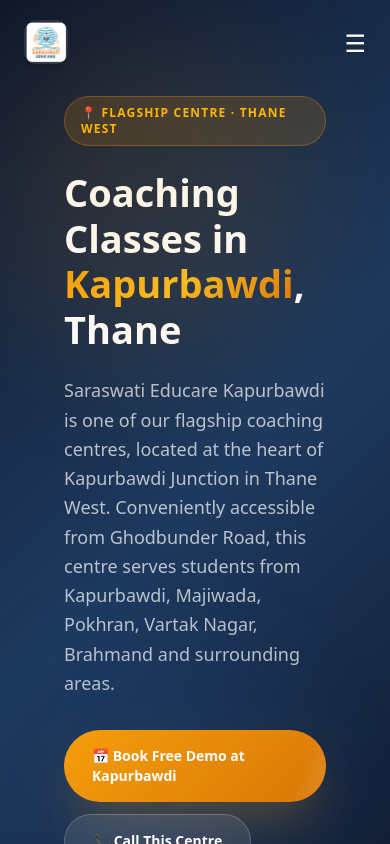
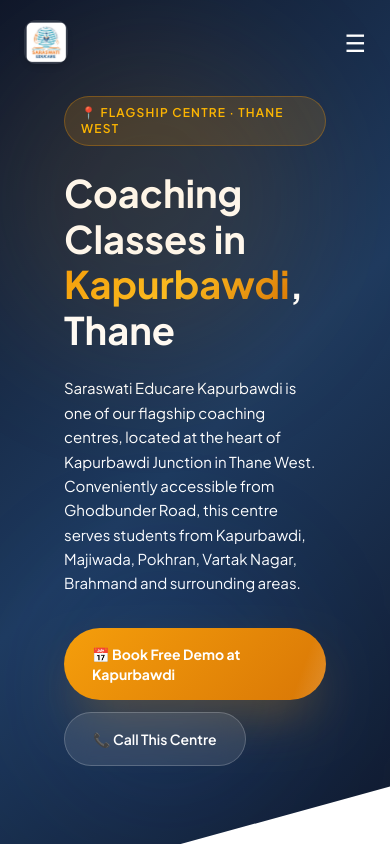
Before and after one commit to mumbaiops45/Saraswati, a Next.js app: page /centres/highland-dhokali in a window 390 px wide. Shown: the top 844 px of the page. Built offline with nearby package versions, Linux system fonts and the light colour scheme.

Commit message:
some change

```diff
--- a/src/app/about/page.jsx
+++ b/src/app/about/page.jsx
@@ -138,7 +138,7 @@
               <br />in Thane
             </h1>
             <p
-              className="text-white/70 text-lg leading-relaxed max-w-2xl"
+              className="text-white text-md leading-relaxed max-w-2xl"
               style={{ animation: "fadeIn 0.9s ease 0.5s both" }}
             >
               From a single classroom to six centres and 10,000+ students — this is the story of Thane's most trusted coaching institute.
--- a/src/app/blog/page.jsx
+++ b/src/app/blog/page.jsx
@@ -332,7 +332,7 @@
               Expert Study Guides<br />& <span className="gold-text">Exam Strategies</span><br />for Thane Students
             </h1>
             <p
-              className="text-white/70 text-lg leading-relaxed max-w-2xl"
+              className="text-white text-md leading-relaxed max-w-2xl"
               style={{ animation: "fadeIn 0.9s ease 0.5s both" }}
             >
               JEE preparation, NEET tips, MHT-CET strategy, board exam guides and parent resources — written by faculty who have been coaching Thane students since 2002.
--- a/src/app/centres/highland-dhokali/page.jsx
+++ b/src/app/centres/highland-dhokali/page.jsx
@@ -29,9 +29,7 @@
   );
 }
 
-// ─────────────────────────────────────────────
-// CENTRE DATA — swap this object for each page
-// ─────────────────────────────────────────────
+
 const centre = {
   name:        "Kapurbawdi",
   slug:        "kapurbawdi",
@@ -39,7 +37,7 @@
   heroDesc:    "Saraswati Educare Kapurbawdi is one of our flagship coaching centres, located at the heart of Kapurbawdi Junction in Thane West. Conveniently accessible from Ghodbunder Road, this centre serves students from Kapurbawdi, Majiwada, Pokhran, Vartak Nagar, Brahmand and surrounding areas.",
   address:     "Address to be provided by client — near Kapurbawdi Junction, Thane West",
   landmark:    "Near Kapurbawdi Junction, Ghodbunder Road",
-  phone:       "+91 XXXXX XXXXX",
+  phone:       "+91 8779624253",
   whatsapp:    "https://wa.me/91XXXXXXXXXX",
   email:       "kapurbawdi@saraswatieducare.com",
   mapEmbedUrl: "https://www.google.com/maps/embed?pb=!1m18!1m12!1m3!1d3767.7!2d72.9!3d19.2!2m3!1f0!2f0!3f0!3m2!1i1024!2i768!4f13.1!3m3!1m2!1s0x0%3A0x0!2zKapurbawdi!5e0!3m2!1sen!2sin!4v1",
@@ -132,7 +130,7 @@
     }`;
 
   return (
-    <div className="font-sans bg-white text-gray-900 overflow-x-hidden">
+    <div className=" bg-white text-gray-900 overflow-x-hidden">
       <style>{`
 
         .gold-gradient { background: linear-gradient(135deg, #f59e0b, #d97706); }
@@ -191,7 +189,7 @@
               <span className="gold-text">{centre.name}</span>, Thane
             </h1>
 
-            <p className="text-white/70 text-lg leading-relaxed max-w-2xl mb-8"
+            <p className="text-white text-md leading-relaxed max-w-2xl mb-8"
               style={{ animation:"fadeIn 0.9s ease 0.5s both" }}>
               {centre.heroDesc}
             </p>
--- a/src/app/centres/kapurbawdi/page.jsx
+++ b/src/app/centres/kapurbawdi/page.jsx
@@ -29,9 +29,7 @@
   );
 }
 
-// ─────────────────────────────────────────────
-// CENTRE DATA — swap this object for each page
-// ─────────────────────────────────────────────
+
 const centre = {
   name:        "Kapurbawdi",
   slug:        "kapurbawdi",
@@ -39,7 +37,7 @@
   heroDesc:    "Saraswati Educare Kapurbawdi is one of our flagship coaching centres, located at the heart of Kapurbawdi Junction in Thane West. Conveniently accessible from Ghodbunder Road, this centre serves students from Kapurbawdi, Majiwada, Pokhran, Vartak Nagar, Brahmand and surrounding areas.",
   address:     "Address to be provided by client — near Kapurbawdi Junction, Thane West",
   landmark:    "Near Kapurbawdi Junction, Ghodbunder Road",
-  phone:       "+91 XXXXX XXXXX",
+  phone:       "+91 8779624253",
   whatsapp:    "https://wa.me/91XXXXXXXXXX",
   email:       "kapurbawdi@saraswatieducare.com",
   mapEmbedUrl: "https://www.google.com/maps/embed?pb=!1m18!1m12!1m3!1d3767.7!2d72.9!3d19.2!2m3!1f0!2f0!3f0!3m2!1i1024!2i768!4f13.1!3m3!1m2!1s0x0%3A0x0!2zKapurbawdi!5e0!3m2!1sen!2sin!4v1",
@@ -132,7 +130,7 @@
     }`;
 
   return (
-    <div className="font-sans bg-white text-gray-900 overflow-x-hidden">
+    <div className=" bg-white text-gray-900 overflow-x-hidden">
       <style>{`
 
         .gold-gradient { background: linear-gradient(135deg, #f59e0b, #d97706); }
@@ -191,7 +189,7 @@
               <span className="gold-text">{centre.name}</span>, Thane
             </h1>
 
-            <p className="text-white/70 text-lg leading-relaxed max-w-2xl mb-8"
+            <p className="text-white text-md leading-relaxed max-w-2xl mb-8"
               style={{ animation:"fadeIn 0.9s ease 0.5s both" }}>
               {centre.heroDesc}
             </p>
--- a/src/app/centres/majiwada/page.jsx
+++ b/src/app/centres/majiwada/page.jsx
@@ -129,7 +129,7 @@
     }`;
 
   return (
-    <div className="font-sans bg-white text-gray-900 overflow-x-hidden">
+    <div className=" bg-white text-gray-900 overflow-x-hidden">
       <style>{`
 
         .gold-gradient { background: linear-gradient(135deg, #f59e0b, #d97706); }
@@ -183,7 +183,7 @@
               Coaching Classes in<br /><span className="gold-text">{centre.name}</span>, Thane West
             </h1>
 
-            <p className="text-white/70 text-lg leading-relaxed max-w-2xl mb-8"
+            <p className="text-white text-md leading-relaxed max-w-2xl mb-8"
               style={{ animation: "fadeIn 0.9s ease 0.5s both" }}>
               {centre.heroDesc}
             </p>
--- a/src/app/component/Home.jsx
+++ b/src/app/component/Home.jsx
@@ -273,7 +273,7 @@
             </h1>
 
             <p
-              className="text-white/70 text-lg lg:text-xl leading-relaxed mb-10 max-w-2xl"
+              className="text-white text-md lg:text-md leading-relaxed mb-10 max-w-2xl"
               style={{ animation: "fadeInUp 0.9s ease 0.5s both" }}
             >
               Saraswati Educare has been helping students in Thane crack IIT JEE, NEET, MHT-CET and board exams since 2002. Six centres. IITian faculty. 24 years of consistent results.
@@ -342,7 +342,7 @@
         </div>
       </section>
 
-      {/* ── COURSES ── */}
+
       <section className="py-24 bg-gray-950">
         <div className="max-w-7xl mx-auto px-6">
           <AnimatedSection>
--- a/src/app/contact/page.jsx
+++ b/src/app/contact/page.jsx
@@ -99,7 +99,7 @@
     }`;
 
   return (
-    <div className="font-sans bg-white text-gray-900 overflow-x-hidden">
+    <div className=" bg-white text-gray-900 overflow-x-hidden">
       <style>{`
 
         .gold-gradient { background: linear-gradient(135deg, #f59e0b, #d97706); }
@@ -152,7 +152,7 @@
               style={{ animation: "fadeIn 0.9s ease 0.3s both" }}>
               Book a <span className="gold-text">Free Demo</span><br />Class Today
             </h1>
-            <p className="text-white/70 text-lg leading-relaxed max-w-2xl"
+            <p className="text-white text-md leading-relaxed max-w-2xl"
               style={{ animation: "fadeIn 0.9s ease 0.5s both" }}>
               Walk into any of our 6 centres in Thane or fill in the form below. We respond within 2 hours during school hours.
             </p>
--- a/src/app/courses/page.jsx
+++ b/src/app/courses/page.jsx
@@ -266,7 +266,7 @@
               <span className="gold-text">NEET</span>
             </h1>
             <p
-              className="text-white/70 text-lg leading-relaxed max-w-2xl"
+              className="text-white text-md leading-relaxed max-w-2xl"
               style={{ animation: "fadeIn 0.9s ease 0.5s both" }}
             >
               Every stage of your child's academic journey — under one roof, guided by expert faculty, across 6 centres in Thane.
--- a/src/app/results/page.jsx
+++ b/src/app/results/page.jsx
@@ -232,7 +232,7 @@
               <span className="gold-text">Educare</span> Delivers
             </h1>
             <p
-              className="text-white/70 text-lg leading-relaxed max-w-2xl"
+              className="text-white text-md leading-relaxed max-w-2xl"
               style={{ animation: "fadeIn 0.9s ease 0.5s both" }}
             >
               Numbers do not lie. Below is the record of Saraswati Educare students who cracked the exams that matter — compiled from actual results, not marketing materials.
--- a/src/app/students-hub/page.jsx
+++ b/src/app/students-hub/page.jsx
@@ -216,7 +216,7 @@
             </h1>
 
             <p
-              className="text-white/70 text-lg leading-relaxed max-w-2xl mb-8"
+              className="text-white text-md leading-relaxed max-w-2xl mb-8"
               style={{ animation: "fadeIn 0.9s ease 0.5s both" }}
             >
               Previous year papers, formula sheets, NCERT revision notes, practice questions and the 2026 exam deadline calendar — all free from Saraswati Educare for Thane students.
```
